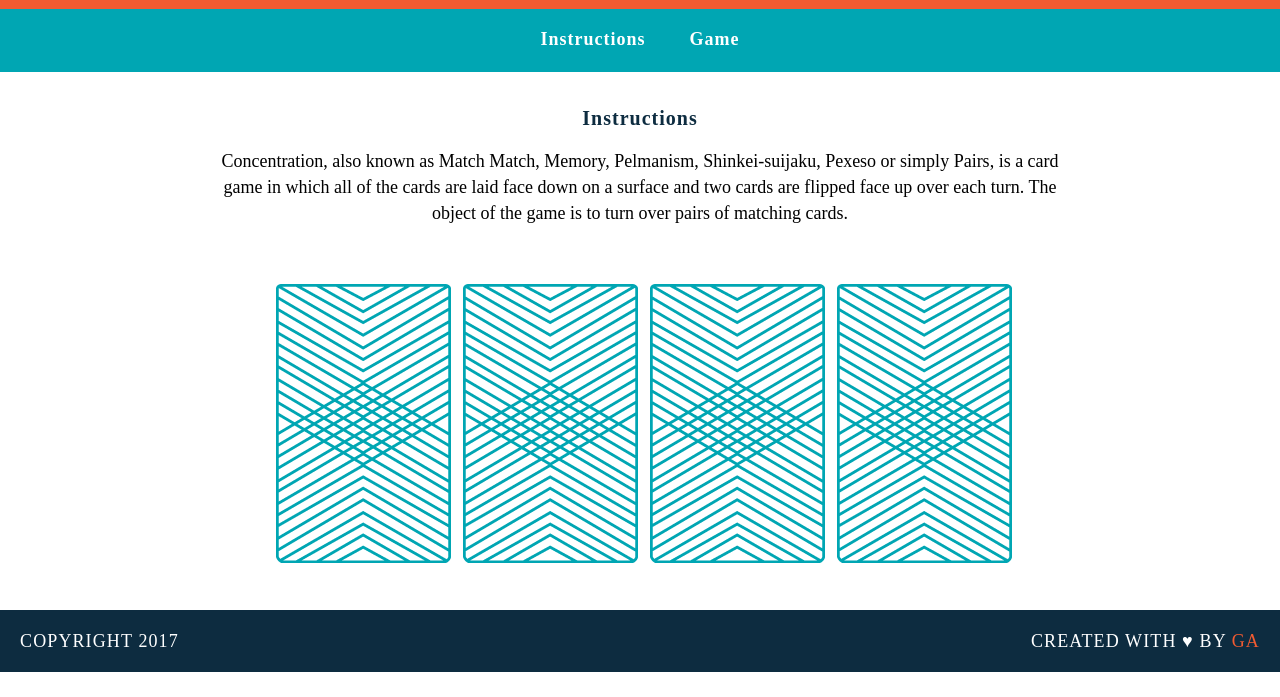
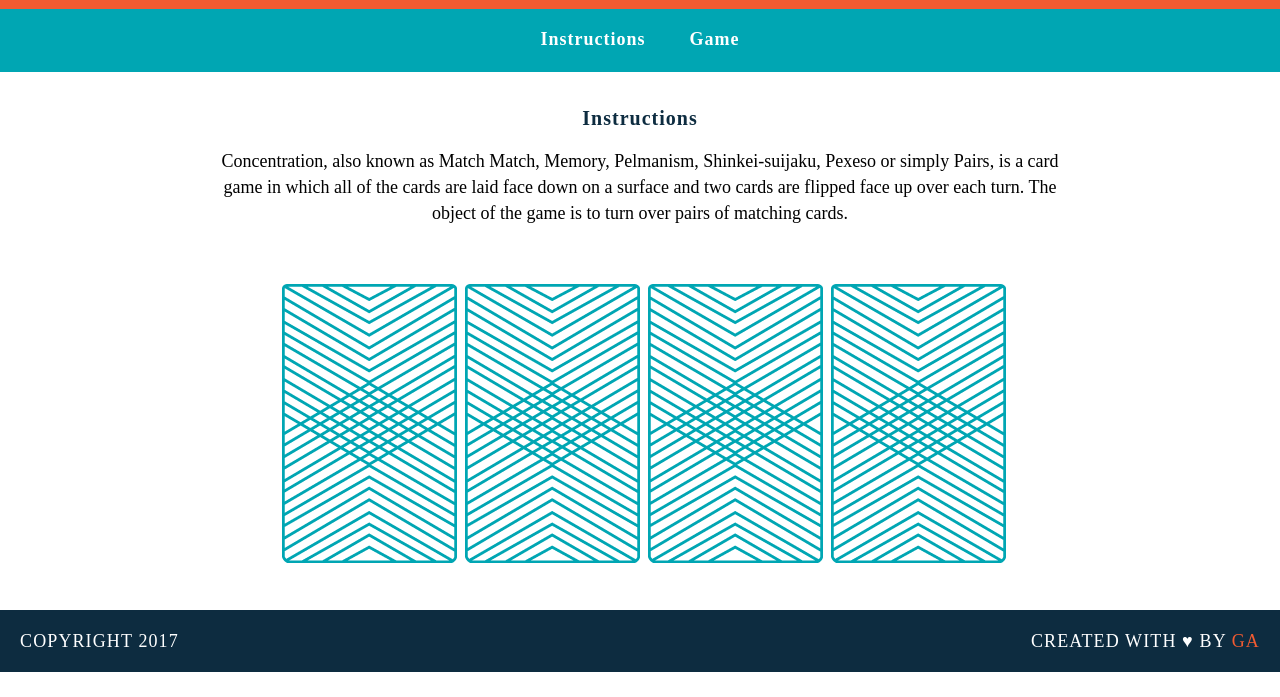
Before and after one commit to pmanuja/wdi-fundamentals-memorygame, a plain HTML site: page memory_game/index.html in a window 1280 px wide. Shown: the part 103-800 px from the top of the page. Drawn offline with Linux system fonts and the light colour scheme.

Commit message:
created game logic

```diff
--- a/memory_game/index.html
+++ b/memory_game/index.html
@@ -15,12 +15,7 @@
 	<main>
 	<h2>Instructions</h2>
 	<p>Concentration, also known as Match Match, Memory, Pelmanism, Shinkei-suijaku, Pexeso or simply Pairs, is a card game in which all of the cards are laid face down on a surface and two cards are flipped face up over each turn. The object of the game is to turn over pairs of matching cards.</p>
-	<div>
-		<img src="images/back.png" alt="Queen of Diamonds">
-		<img src="images/back.png" alt="Queen of Hearts">
-		<img src="images/back.png" alt="King of Diamonds">
-		<img src="images/back.png" alt="King of Hearts">
-	</div>
+	<div id="game-board" class="board clearfix"></div>
 	</main>
 	<footer class="clearfix">
 		<p class="copyright">Copyright 2017</p>
--- a/memory_game/js/main.js
+++ b/memory_game/js/main.js
@@ -44,14 +44,17 @@ var checkForMatch = function() {
 };
 
 
-var flipCard = function(cardId)
+var flipCard = function()
 {
 
+	var cardId = this.getAttribute('data-id');
 	console.log("User flipped " + cards[cardId].rank);
 	console.log( cards[cardId].suit);
 	console.log( cards[cardId].cardImage);
 
 	cardsInPlay.push(cards[cardId].rank);
+
+	this.setAttribute('src',cards[cardId].cardImage);
 
 	if(cardsInPlay.length === 2)
 	{
@@ -61,5 +64,18 @@ var flipCard = function(cardId)
 
 };
 
-flipCard(0);
-flipCard(2);
+
+var createBoard = function(){
+
+	for (var i = 0; i < cards.length; i++) {
+
+    var cardElement = document.createElement('img');
+    cardElement.setAttribute('src','images/back.png');
+    cardElement.setAttribute('data-id',i);
+    cardElement.addEventListener('click', flipCard);
+    document.getElementById('game-board').appendChild(cardElement);
+}
+
+};
+
+createBoard();
```
